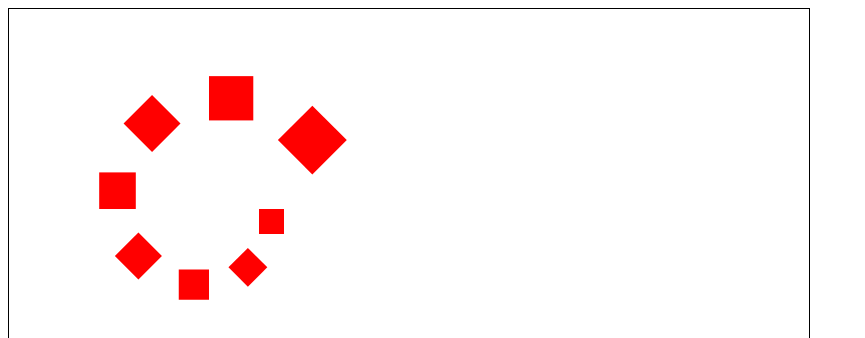
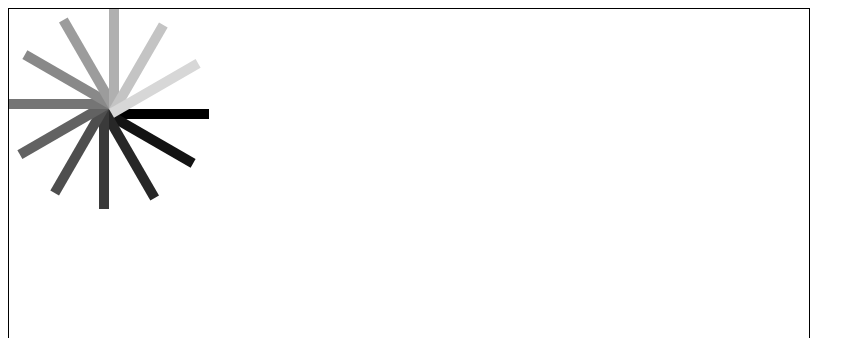
Before and after one commit to Saodd/learn-canvas, a React app: page / in a window 1280 px wide. Shown: the top 338 px of the page, without its empty margins (0-865 px from the left). Built offline with nearby package versions, Linux system fonts and the light colour scheme.

Commit message:
step6-3: 变形坐标系

```diff
--- a/src/app/index.tsx
+++ b/src/app/index.tsx
@@ -6,15 +6,15 @@ export function App(): JSX.Element {
   React.useEffect(() => {
     const ctx = cRef.current.getContext('2d');
 
-    ctx.fillStyle = 'red';
-    ctx.save();
-    ctx.translate(200, 200);
-    for (let i = 0; i < 8; i++) {
-      ctx.fillRect(50, 0, 25, 25);
-      ctx.rotate((Math.PI / 180) * 45); // 顺时针旋转45度
-      ctx.scale(1.1, 1.1); // 坐标轴放大1.1倍
+    const sin = Math.sin(Math.PI / 6);
+    const cos = Math.cos(Math.PI / 6);
+    ctx.translate(100, 100);
+    for (let i = 0; i < 12; i++) {
+      const c = Math.floor(255 / 13 * i);
+      ctx.fillStyle = `rgb(${c},${c},${c})`;
+      ctx.fillRect(0, 0, 100, 10);
+      ctx.transform(cos, sin, -sin, cos, 0, 0);
     }
-    ctx.restore();
   }, []);
 
   return (
```
